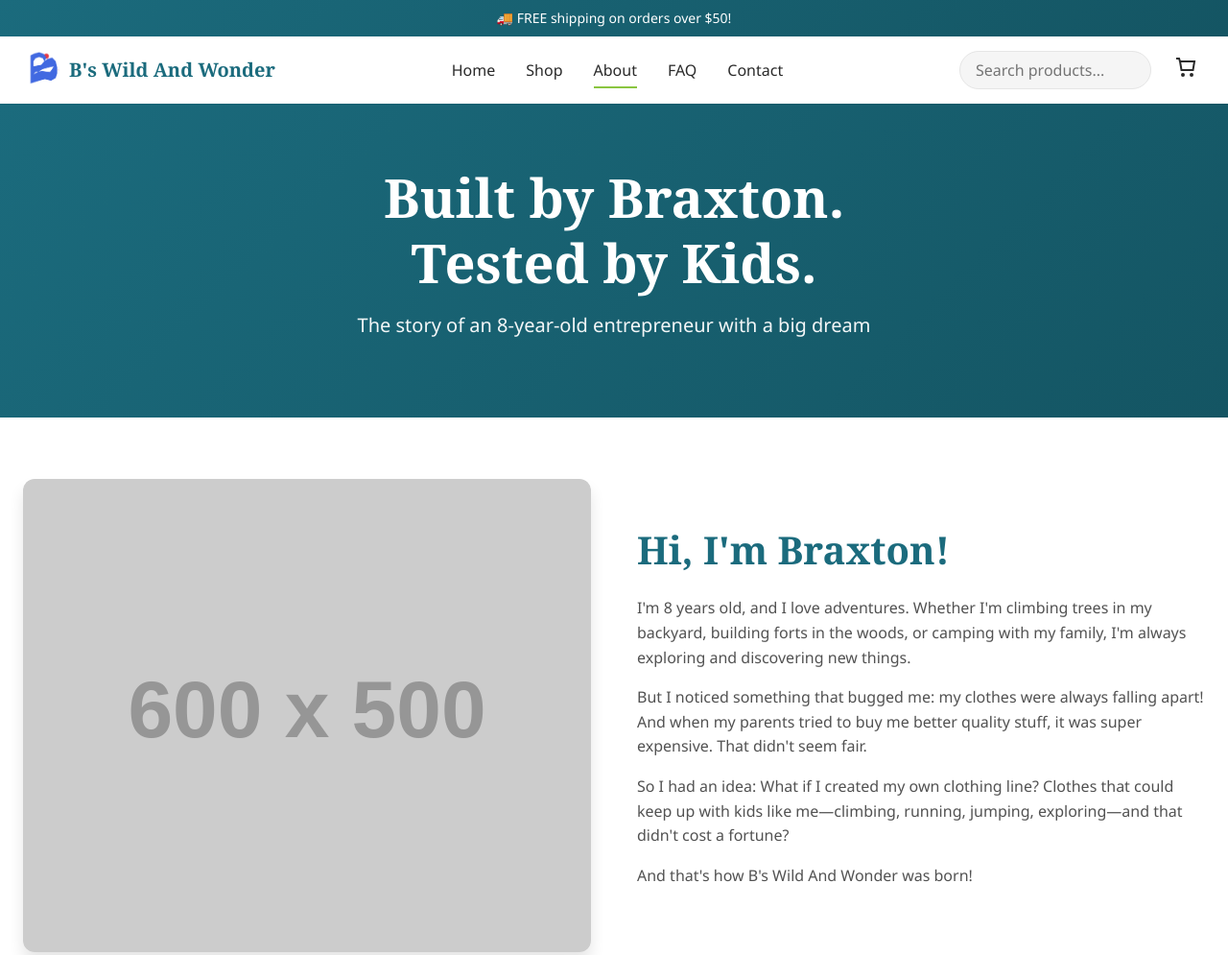
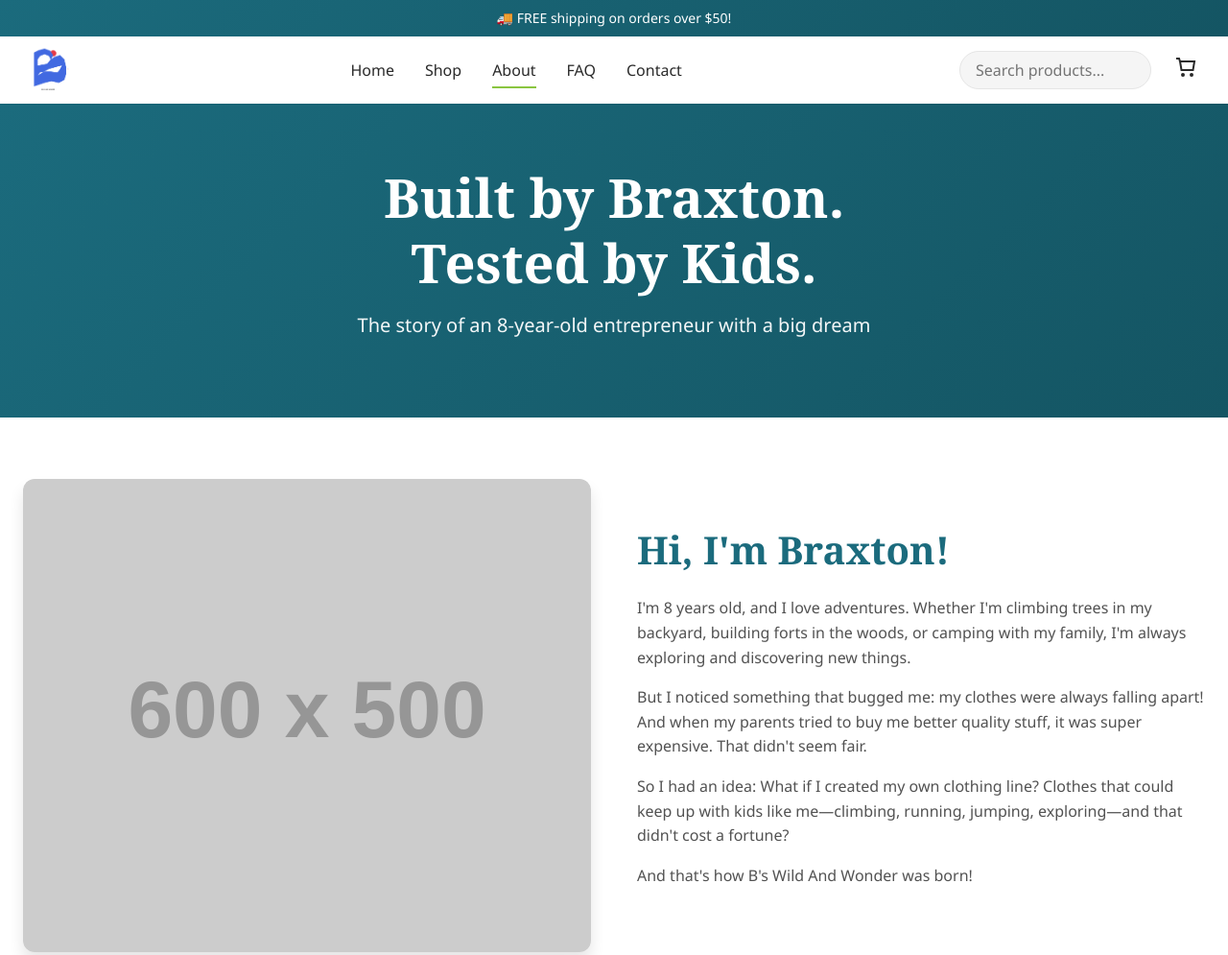
Before and after one commit to avabotfdhc/braxton-website, a plain HTML site: page about.html in a window 1280 px wide. Shown: the top 995 px of the page at 96% size. Drawn offline with Linux system fonts and the light colour scheme; placeholder pictures from the web are drawn by us.

Commit message:
Use full logo image instead of small icon

```diff
--- a/about.html
+++ b/about.html
@@ -20,13 +20,13 @@
     <div class="container">
       <div class="header-inner">
         <a href="index.html" class="logo">
-          <img src="images/logo-icon.png" alt="B's Wild And Wonder" class="logo-img" width="40" height="40">
+          <img src="images/logo.png" alt="B's Wild And Wonder" class="logo-img" style="height: 50px; width: auto;">
 
 
 
 
 
-          <span class="logo-text">B's Wild And Wonder</span>
+
         </a>
 
         <nav class="main-nav">
```
Also changed, not shown: cart.html (+2 -2 lines), checkout.html (+2 -2 lines), contact.html (+2 -2 lines), faq.html (+2 -2 lines), index.html (+2 -2 lines), product.html (+2 -2 lines), shop.html (+2 -2 lines).
